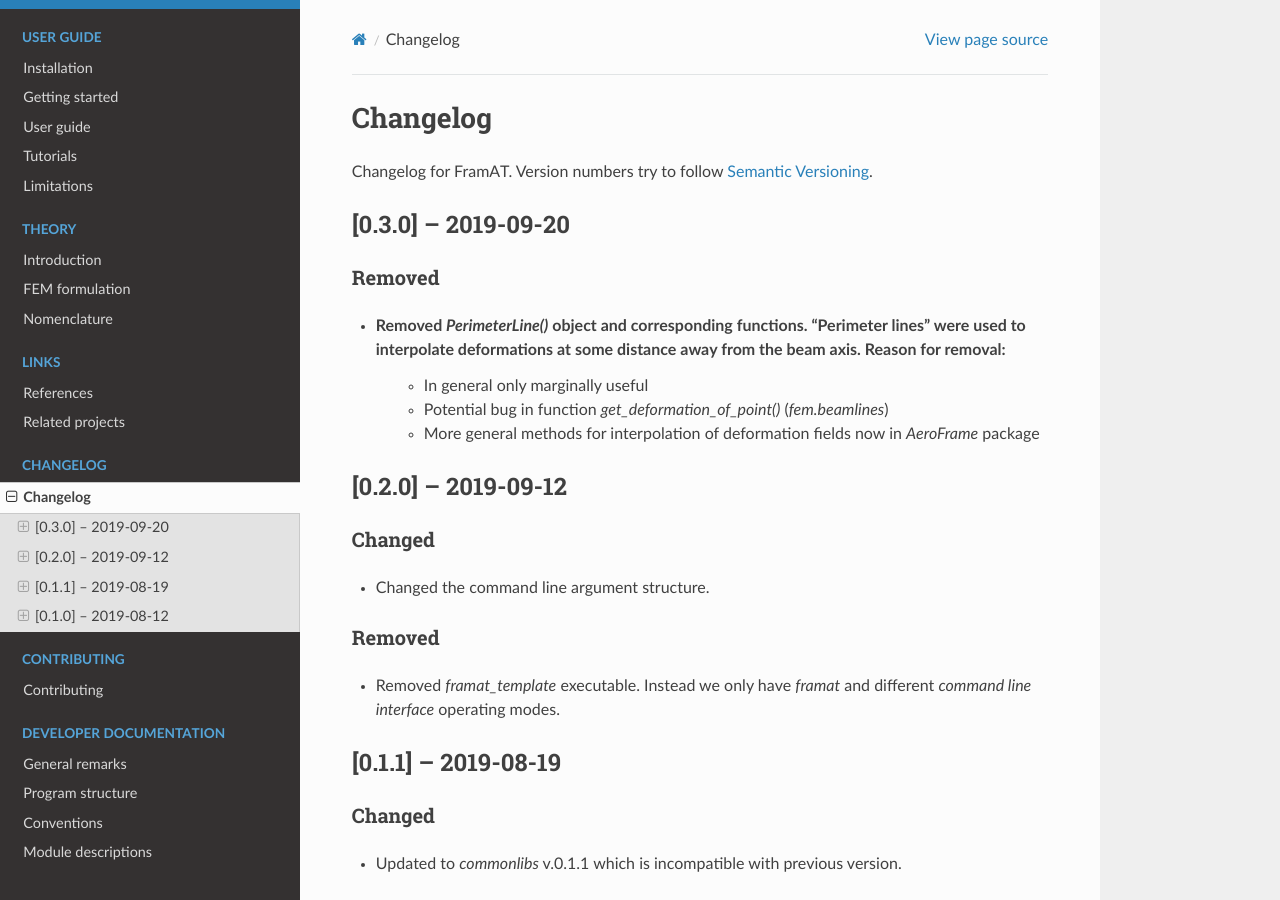
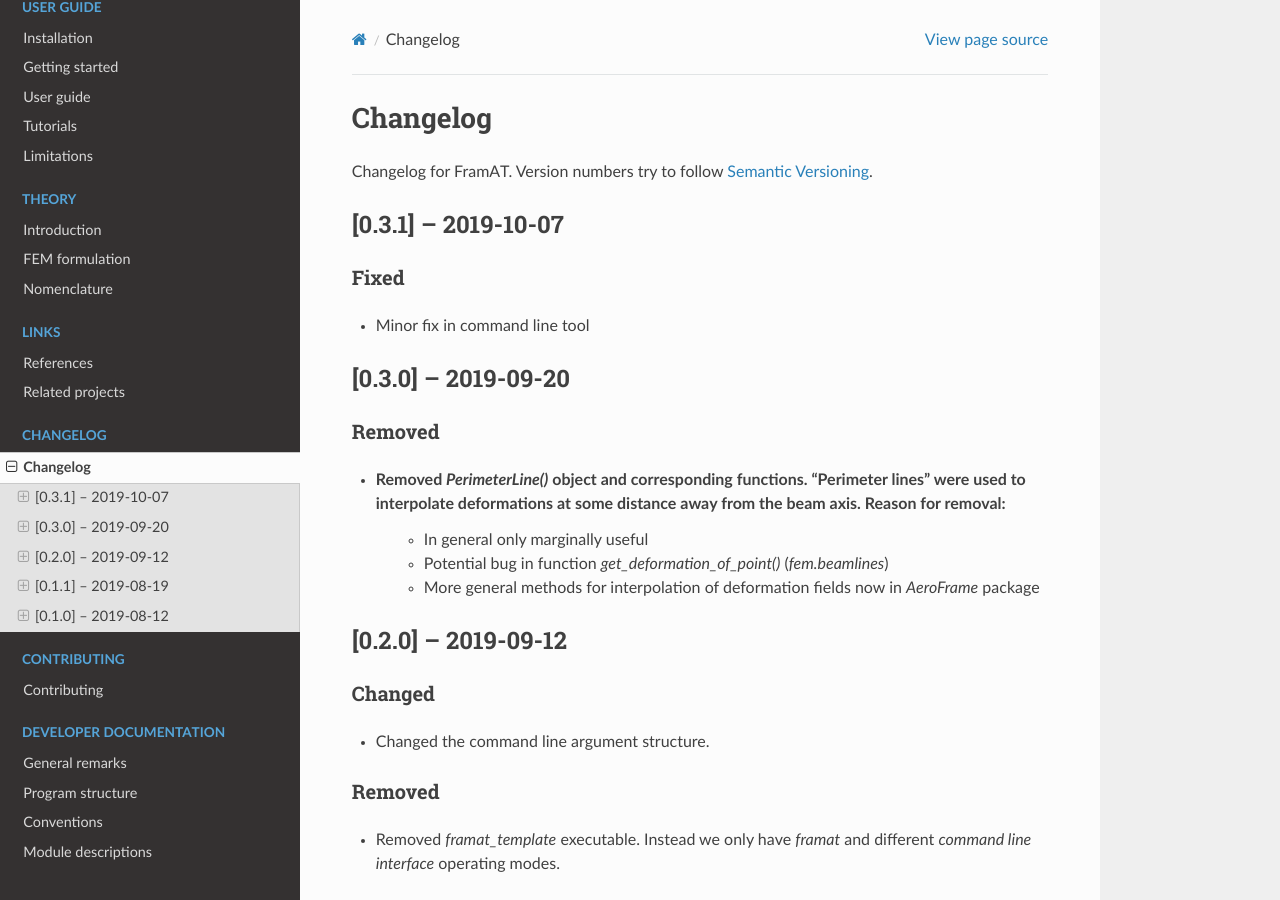
Before and after one commit to airinnova/framat, a Sphinx documentation site: the page built from docs/source/CHANGELOG.rst, in a window 1280 px wide and 900 px high. Built offline with Sphinx 7.4.7 and the Read the Docs theme 2.0.0, drawn with Linux system fonts in a browser that asks for light colours; the version number could not be read and is left out.

Commit message:
Version 0.3.1

```diff
--- a/docs/source/CHANGELOG.rst
+++ b/docs/source/CHANGELOG.rst
@@ -3,6 +3,14 @@ Changelog
 
 Changelog for FramAT. Version numbers try to follow `Semantic
 Versioning <https://semver.org/spec/v2.0.0.html>`__.
+
+[0.3.1] -- 2019-10-07
+---------------------
+
+Fixed
+~~~~~
+
+* Minor fix in command line tool
 
 [0.3.0] -- 2019-09-20
 ---------------------
--- a/src/lib/framat/__version__.py
+++ b/src/lib/framat/__version__.py
@@ -1,2 +1,2 @@
-VERSION = (0, 3, 0)
+VERSION = (0, 3, 1)
 __version__ = '.'.join(map(str, VERSION))
```
